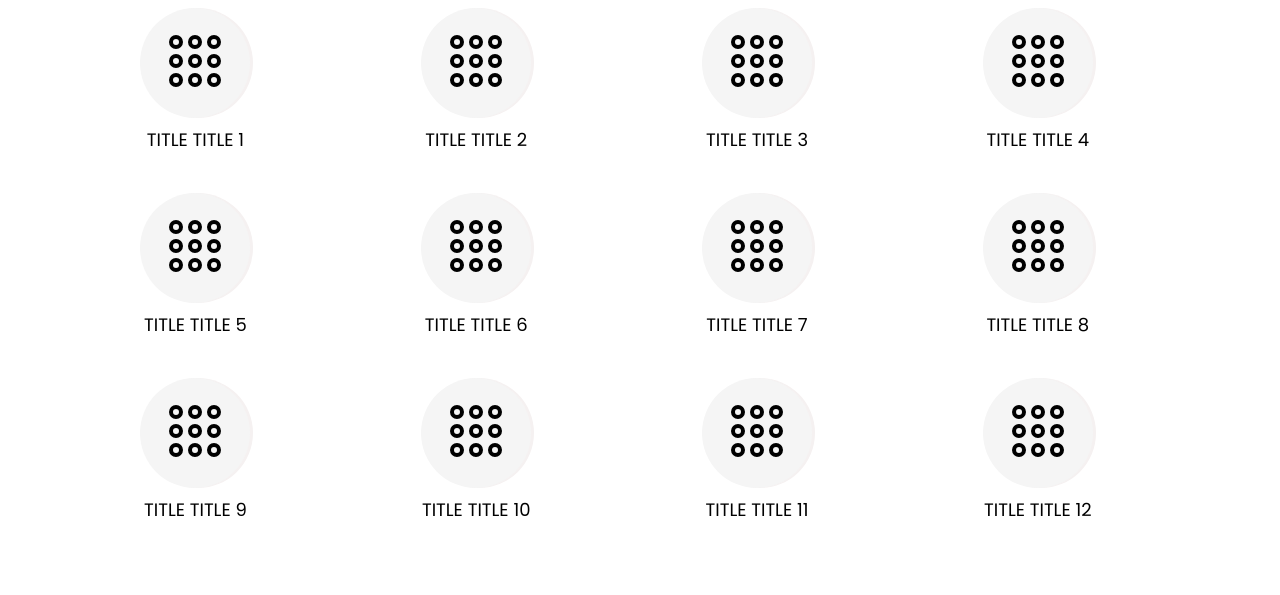
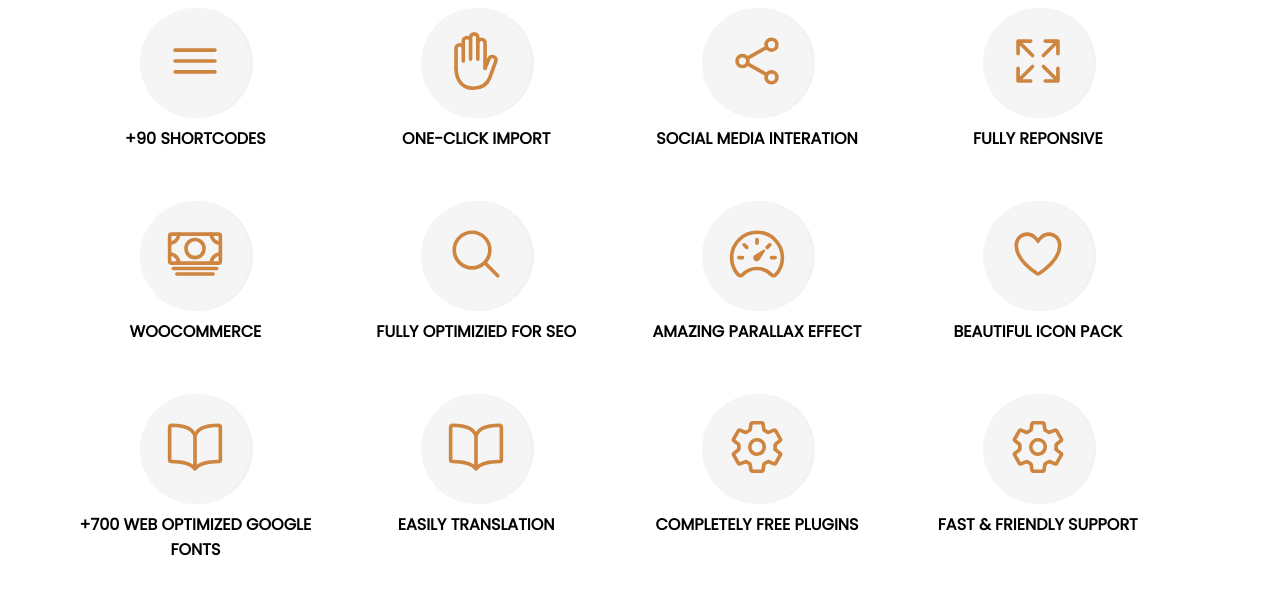
Before and after one commit to thao15059/FrontEnd-Thao, a PHP site: page /B02/b02/index.html in a window 1280 px wide. Shown: the top 595 px of the page. Run offline with PHP 8.4, Linux system fonts and the light colour scheme; some libraries are stand-ins or nearby versions.

Commit message:
add some text and edit icon

```diff
--- a/B02/b02/index.html
+++ b/B02/b02/index.html
@@ -15,121 +15,121 @@
         <div class="icon-block-item">
             <div class="icon-block__circle">
                 <div class="icon-block__icon">
-                    <ion-icon name="apps-outline"></ion-icon>
+                    <ion-icon name="menu-outline"></ion-icon>
                 </div>
             </div>
             <div class="icon-block__title">
-                Title title 1
+                +90 SHORTCODES
             </div>
         </div>
         <div class="icon-block-item">
             <div class="icon-block__circle">
                 <div class="icon-block__icon">
-                    <ion-icon name="apps-outline"></ion-icon>
+                    <ion-icon name="hand-left-outline"></ion-icon>
                 </div>
             </div>
             <div class="icon-block__title">
-                Title title 2
+                ONE-CLICK IMPORT
             </div>
         </div>
         <div class="icon-block-item">
             <div class="icon-block__circle">
                 <div class="icon-block__icon">
-                    <ion-icon name="apps-outline"></ion-icon>
+                    <ion-icon name="share-social-outline"></ion-icon>
                 </div>
             </div>
             <div class="icon-block__title">
-                Title title 3
+                social media interation
             </div>
         </div>
         <div class="icon-block-item">
             <div class="icon-block__circle">
                 <div class="icon-block__icon">
-                    <ion-icon name="apps-outline"></ion-icon>
+                    <ion-icon name="expand-outline"></ion-icon>
                 </div>
             </div>
             <div class="icon-block__title">
-                Title title 4
+                FULLY REPONSIVE
             </div>
         </div>
         <div class="icon-block-item">
             <div class="icon-block__circle">
                 <div class="icon-block__icon">
-                    <ion-icon name="apps-outline"></ion-icon>
+                    <ion-icon name="cash-outline"></ion-icon>
                 </div>
             </div>
             <div class="icon-block__title">
-                Title title 5
+                WOOCOMMERCE
             </div>
         </div>
         <div class="icon-block-item">
             <div class="icon-block__circle">
                 <div class="icon-block__icon">
-                    <ion-icon name="apps-outline"></ion-icon>
+                    <ion-icon name="search-outline"></ion-icon>
                 </div>
             </div>
             <div class="icon-block__title">
-                Title title 6
+                FULLY OPTIMIZIED FOR SEO
             </div>
         </div>
         <div class="icon-block-item">
             <div class="icon-block__circle">
                 <div class="icon-block__icon">
-                    <ion-icon name="apps-outline"></ion-icon>
+                    <ion-icon name="speedometer-outline"></ion-icon>
                 </div>
             </div>
             <div class="icon-block__title">
-                Title title 7
+                AMAZING PARALLAX EFFECT
             </div>
         </div>
         <div class="icon-block-item">
             <div class="icon-block__circle">
                 <div class="icon-block__icon">
-                    <ion-icon name="apps-outline"></ion-icon>
+                    <ion-icon name="heart-outline"></ion-icon>
                 </div>
             </div>
             <div class="icon-block__title">
-                Title title 8
+                BEAUTIFUL ICON PACK
             </div>
         </div>
         <div class="icon-block-item">
             <div class="icon-block__circle">
                 <div class="icon-block__icon">
-                    <ion-icon name="apps-outline"></ion-icon>
+                    <ion-icon name="book-outline"></ion-icon>
                 </div>
             </div>
             <div class="icon-block__title">
-                Title title 9
+                +700 WEB OPTIMIZED GOOGLE FONTS
             </div>
         </div>
         <div class="icon-block-item">
             <div class="icon-block__circle">
                 <div class="icon-block__icon">
-                    <ion-icon name="apps-outline"></ion-icon>
+                    <ion-icon name="book-outline"></ion-icon>
                 </div>
             </div>
             <div class="icon-block__title">
-                Title title 10
+                EASILY TRANSLATION
             </div>
         </div>
         <div class="icon-block-item">
             <div class="icon-block__circle">
                 <div class="icon-block__icon">
-                    <ion-icon name="apps-outline"></ion-icon>
+                    <ion-icon name="settings-outline"></ion-icon>
                 </div>
             </div>
             <div class="icon-block__title">
-                Title title 11
+                COMPLETELY FREE PLUGINS
             </div>
         </div>
         <div class="icon-block-item">
             <div class="icon-block__circle">
                 <div class="icon-block__icon">
-                    <ion-icon name="apps-outline"></ion-icon>
+                    <ion-icon name="settings-outline"></ion-icon>
                 </div>
             </div>
             <div class="icon-block__title">
-                Title title 12
+                FAST & FRIENDLY SUPPORT
             </div>
         </div>
     </div>
--- a/B02/b02/style.css
+++ b/B02/b02/style.css
@@ -9,7 +9,7 @@
     width: 24%;
     height: auto;
     float: left;
-    margin-bottom: 40px;
+    margin-bottom: 50px;
 }
 
 .icon-block__circle {
@@ -30,16 +30,20 @@
 }
 .icon-block__title {
     text-align: center;
+    font-weight: bold;
 }
 
 ion-icon {
-    font-size: 64px;
+    font-size: 58px;
+    color: peru;
 }
+
+
 
 .icon-block__title {
     font-family: 'Montserrat', sans-serif;
     font-family: 'Poppins', sans-serif;
-    font-size: large;
+    font-size: unset;
     text-transform: uppercase;
     margin-top: 8px;
 }
```
